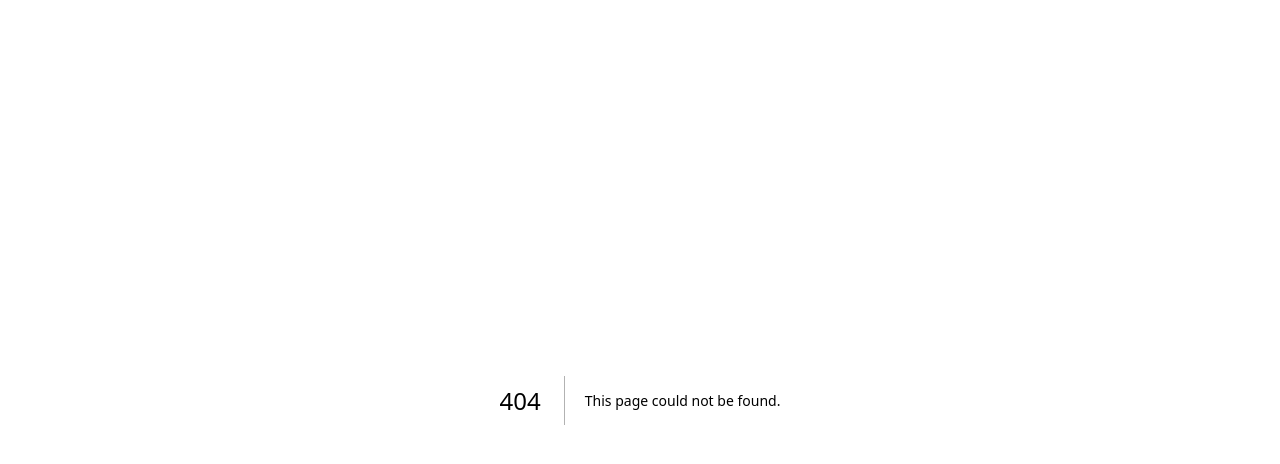
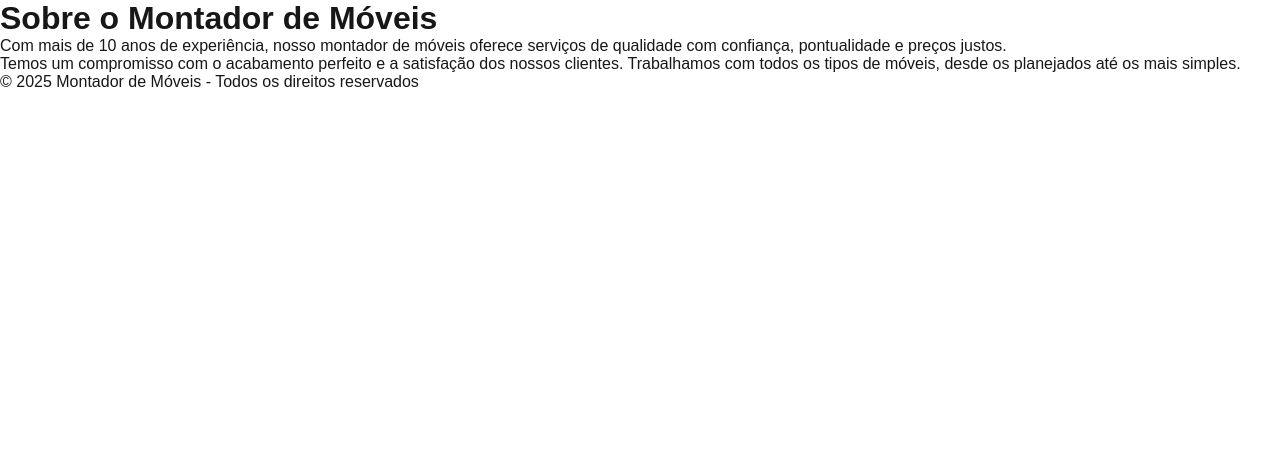
Before and after one commit to PedroLeoo07/montador-moveis-site, a Next.js app: page /sobre in a window 1280 px wide. Before the commit this address had no page. Shown: the top 464 px of the page. Built offline with nearby package versions, Linux system fonts and the light colour scheme.

Commit message:
feat: add SobrePage component with content and footer

```diff
--- /dev/null
+++ b/src/app/sobre/page.tsx
@@ -0,0 +1,20 @@
+import React from 'react';
+
+const SobrePage: React.FC = () => {
+  return (
+    <div className="container">
+      <header>
+        <h1>Sobre o Montador de Móveis</h1>
+      </header>
+      <main>
+        <p>Com mais de 10 anos de experiência, nosso montador de móveis oferece serviços de qualidade com confiança, pontualidade e preços justos.</p>
+        <p>Temos um compromisso com o acabamento perfeito e a satisfação dos nossos clientes. Trabalhamos com todos os tipos de móveis, desde os planejados até os mais simples.</p>
+      </main>
+      <footer>
+        <p>© 2025 Montador de Móveis - Todos os direitos reservados</p>
+      </footer>
+    </div>
+  );
+};
+
+export default SobrePage;
```
Also changed, not shown: src/app/contato/page.jsx (added), src/app/galeria/page.tsx (added).
